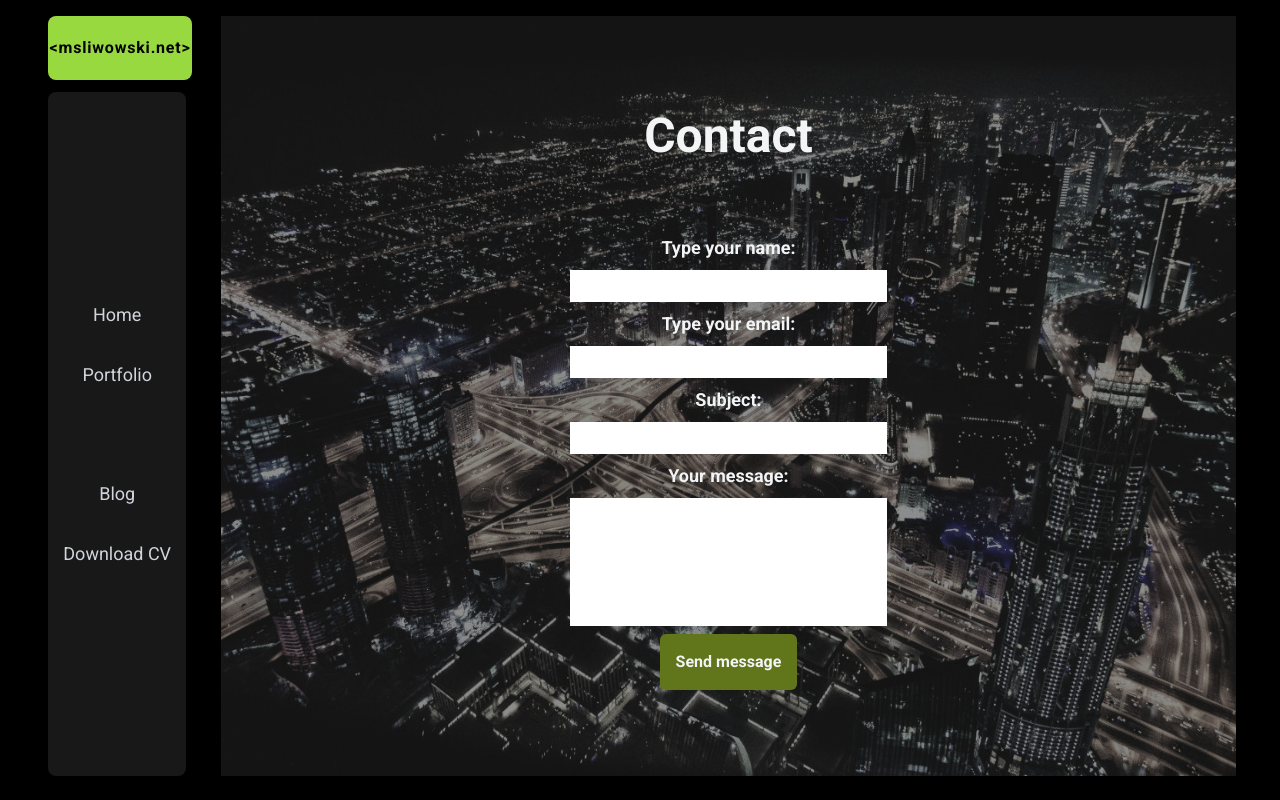
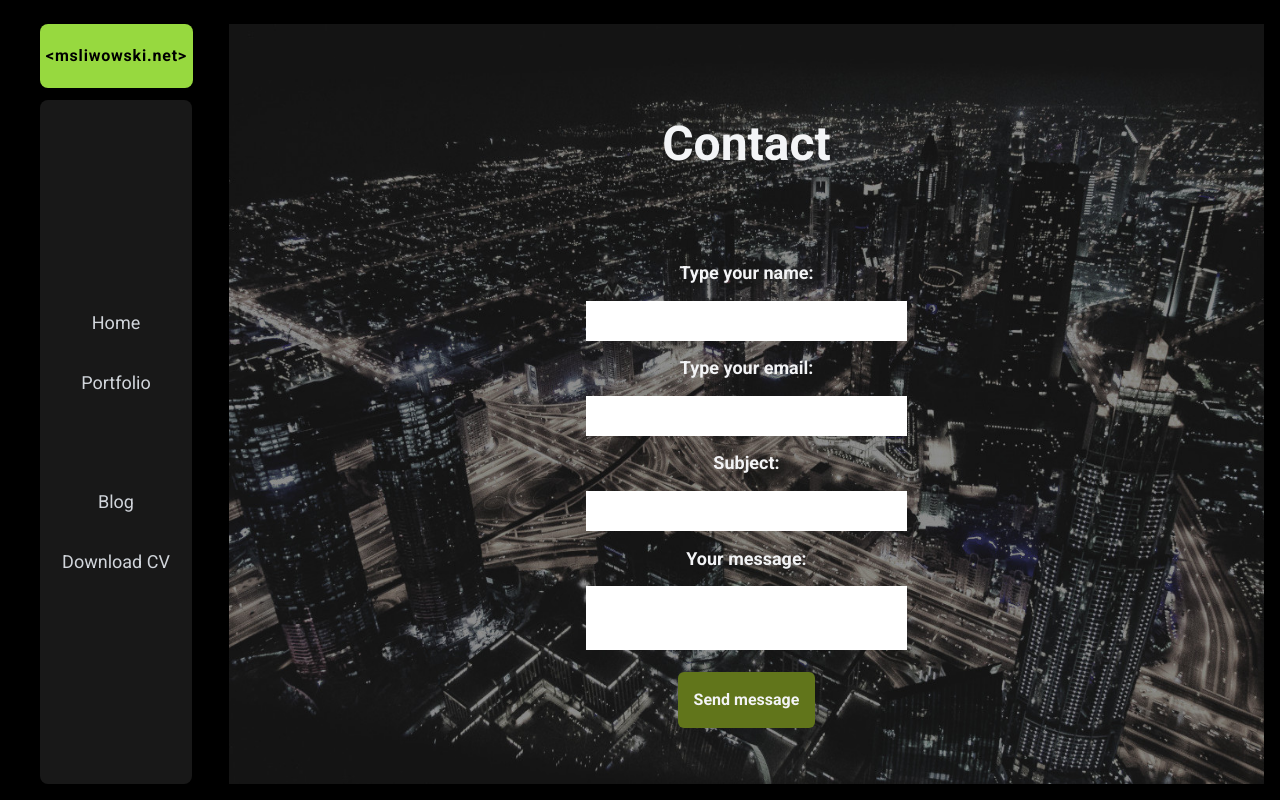
Before and after one commit to matej2314/my-portfolio, a React (Vite) app in the folder Frontend/: page /contact in a window 1280 px wide. Built offline with nearby package versions, Linux system fonts and the light colour scheme; no server answers; some icons are missing.

Commit message:
Fixed css classes for all screen width

```diff
--- a/Frontend/src/components/components-classes.js
+++ b/Frontend/src/components/components-classes.js
@@ -1,15 +1,15 @@
 
 export const compClasses = {
     contactForm: {
-        formDiv: "w-full h-full text-gray-100 flex flex-col items-center rounded-md pt-4 pb-14 md:pt-24 overflow-hidden z-10",
-        contactForm: "w-3/4  flex flex-col items-center font-black",
+        formDiv: "w-full h-[100%] text-gray-100 flex flex-col items-center rounded-md pt-4 pb-14 md:pt-24 overflow-hidden z-10",
+        contactForm: "w-full h-full px-3 md:w-1/3 flex flex-col items-center justify-between font-black",
         h2: "text-5xl mb-4",
         h3: "text-2xl text-lime-500",
         firstLabel: "text-lg mb-2 mt-4",
         otherLabels: "text-lg my-2",
-        input: "w-5/12 text-stone-950 p-1",
-        textarea: "w-5/12 h-32 text-stone-950 p-1 resize-none",
-        submitButton: "w-fit h-fit p-4 bg-[#61751b] rounded-md mt-2 hover:bg-[#374528]"
+        input: "w-full text-stone-950 p-3 md:p-2",
+        textarea: "w-full text-stone-950 p-3 md:p-2 resize-none",
+        submitButton: "w-fit h-fit p-4 bg-[#61751b] rounded-md mt-2 md:mt-4 hover:bg-[#374528]"
     },
     footer: {
         wrapper: "w-[100%] flex flex-row justify-center items-center mx-auto",
@@ -19,7 +19,7 @@ export const compClasses = {
     },
     leftSidebar: {
         leftSidebar: "h-content w-fit ml-10 flex flex-col justify-between gap-3",
-        link: "bg-[#97d93f] w-10/12 rounded-lg flex justify-center items-center py-5 px-4 text-black hover:bg-[#374528] hover:text-slate-200",
+        link: "bg-[#97d93f] w-[84.5%] rounded-lg flex justify-center items-center py-5 px-5 text-black hover:bg-[#374528] hover:text-slate-200",
         span: "font-bold font-sans tracking-wider",
     },
     mainLeftContainer: {
@@ -29,9 +29,9 @@ export const compClasses = {
         mainContainer: 'bg-neutral-600/30 text-gray-300 w-full h-full rounded-md overflow-scroll no-scrollbar',
     },
     menu: {
-        menu: "w-4/5 h-full bg-neutral-600/30 flex flex-col justify-around items-center rounded-lg",
+        menu: "w-[84%] h-[102%] bg-neutral-600/30 flex flex-col justify-around items-center rounded-lg",
         ul: "flex flex-col items-center gap-8 text-gray-300 text-lg",
-        li: "wi-fit h-fit",
+        li: "w-fit h-fit",
         link: "flex justify-center min-h-[1.5em]",
     },
     portfolio: {
--- a/Frontend/src/components/portfolio-sections/portSections-classes.js
+++ b/Frontend/src/components/portfolio-sections/portSections-classes.js
@@ -1,9 +1,9 @@
 export const sectionsClasses = {
     portfolioHeader: {
-        wrapper: "w-full h-[90vh] md:h-[30vh] flex flex-row items-center justify-center relative md:flex-row",
-        innerWrapper: "w-full h-full relative flex flex-col justify-center items-center",
-        photoTextWrapper: "w-full h-[100%] md:h-[50%] mt-[12.5rem] md:mt-0 absolute flex flex-col justify-center items-center gap-1",
-        bgImage: "top-0 left-0 z-0 w-full h-[55vh] md:h-full object-cover opacity-60 blur-[2px] bg-gradient-to-t from-bg-neutral-600/30 via-transparent to-transparent",
+        wrapper: "w-full h-[60vh] md:h-[30vh] flex flex-row items-center justify-center relative md:flex-row",
+        innerWrapper: "w-full h-[100%] md:h-full relative flex flex-col justify-center items-center",
+        photoTextWrapper: "w-full h-[60vh] md:h-[50%] mt-[12.5rem] md:mt-0 absolute flex flex-col justify-center items-center gap-1",
+        bgImage: "top-0 left-0 z-0 w-full h-[46vh] md:h-full object-cover opacity-60 blur-[2px] bg-gradient-to-t from-bg-neutral-600/30 via-transparent to-transparent",
         portfolioPhoto: "w-[6rem] h-[6rem] md:w-24 md:h-24 z-10 items-center justify-center rounded-full border-4 border-slate-300 hover:z-20 hover:scale-150 max-w-full max-h-full object-cover",
         h2: "text-white text-sm md:text-lg font-semibold z-10",
         h3: "text-white text-sm z-10 hover:text-[#b8c785]",
@@ -30,7 +30,7 @@ export const sectionsClasses = {
         servicesWrapper: "grid grid-rows-auto md:grid-cols-2 gap-2 pb-4 border-dotted border-b-2 border-[#6f963b] border-opacity-40 ",
     },
     skill: {
-        span: "mr-3 min-w-[40px] flex justify-center",
+        span: "mr-1.5 md:mr-3 min-w-[40px] flex justify-center",
         li: "w-fit flex flex-row items-center justify-start gap-2 mx-auto",
     },
     skillsSection: {
--- a/Frontend/src/components/projects/projectsClasses.js
+++ b/Frontend/src/components/projects/projectsClasses.js
@@ -5,9 +5,9 @@ export const projectsClasses = {
     },
     project: {
         wrapper: "w-full z-0",
-        ul: "w-full flex flex-col md:grid md:grid-cols-2 gap-3 pl-2 overflow-scroll no-scrollbar z-0",
+        ul: "w-full flex flex-col md:grid md:grid-cols-2 gap-9 pl-2 overflow-scroll no-scrollbar z-0",
         li: "relative w-full",
-        projectImage: "w-full h-full rounded-md",
+        projectImage: "max-w-72 max-h-72 rounded-md",
         hoverContent: "w-full h-full absolute bottom-0 left-o right-0 text-white flex flex-col justify-end items-center",
         contentWrapper: "w-full bg-black/80 flex flex-col justify-around items-center p-2 gap-2",
         h3: "text-lg underline underline-offset-1",
--- a/Frontend/src/pages/ProjectDetailsPage.jsx
+++ b/Frontend/src/pages/ProjectDetailsPage.jsx
@@ -30,7 +30,7 @@ export default function ProjectDetails() {
                         <p className={pagesClasses.projectsDetailsPage.description}>{selectedProject.long_text}</p>
                         {selectedProject.link === 'localhost' ? null : <div className={pagesClasses.projectsDetailsPage.linkWrapper}>
                             <p className={pagesClasses.projectsDetailsPage.linkParagraph}>
-                                Link to the demo:
+                                Link to the demo :
                             </p>
                             <a className={pagesClasses.projectsDetailsPage.demoLink} href={selectedProject.link}>{selectedProject.title}</a>
                         </div>}
--- a/Frontend/src/pages/pages-classes.js
+++ b/Frontend/src/pages/pages-classes.js
@@ -4,27 +4,27 @@ export const pagesClasses = {
         contentWrapper: "w-[95vw] h-[88vh] bg-neutral-600/30 md:h-content md:mt-0 md:mr-9 flex md:flex-row md:justify-center md:items-start"
     },
     contactPage: {
-        pageWrapper: "w-full h-[96vh] flex flex-col items-center justify-center pt-6 px-2 md:pt-4 md:pb-4 md:w-screen md:h-full md:overflow-hidden md:flex-row md:justify-around md:flex-nowrap z-0",
-        formWrapper: "relative w-full h-full flex md:h-content md:justify-center bg-cover md:mr-9 bg-opacity-75 md:my- z-0",
+        pageWrapper: "w-dvw h-dvh flex flex-col rounded-lg items-center justify-center pt-6 dmd:pt-5 md:pb-4 md:w-screen md:h-full md:overflow-hidden md:flex-row md:justify-around md:flex-nowrap z-0",
+        formWrapper: "relative w-full h-[88%] mx-2 flex md:h-content md:justify-center md:rounded-lg bg-cover md:mr-4 bg-opacity-75 md:my- z-0",
         img: "absolute z-0 left-0 top-0 w-full h-full bg-cover",
     },
     mainPage: {
         wrapper: "w-screen h-dvh overflow-hidden flex justify-around flex-nowrap font-sans mr-9 md:pt-5 md:pb-4",
-        contentWrapper: 'relative w-full h-content flex flex-row flex-nowrap mr-9 md:mb-5',
+        contentWrapper: 'relative w-full h-content flex flex-row justify-center flex-nowrap mr-5 md:mb-5',
     },
     portfolioPage: {
-        portfolioWrapper: "w-screen h-dvh flex flex-col items-center pt-5 justify-center md:flex-row md:flex-nowrap md:py-5",
-        portfolioContentWrapper: "relative bg-neutral-600/30 text-gray-300 w-11/12 h-full md:h-content rounded-md flex flex-col items-center justify-center md:flex-col md:justify-between md:mt-5 md:mb-5 md:mr-9 overflow-scroll no-scrollbar",
+        portfolioWrapper: "w-dvw h-dvh flex flex-col items-center pt-5 justify-center md:flex-row md:flex-nowrap md:py-5",
+        portfolioContentWrapper: "relative bg-neutral-600/30 text-gray-300 w-11/12 h-full md:h-content rounded-md flex flex-col items-center justify-center md:flex-col md:justify-around md:mr-5 overflow-scroll no-scrollbar",
     },
     projectsDetailsPage: {
         wrapper: "w-screen h-dvh bg-black overflow-hidden flex justify-around flex-nowrap",
-        detailsWrapper: "w-full h-content flex flex-row justify-center items-center mt-5 mr-9 bg-neutral-600/30 text-slate-200 p-2 overflow-scroll no-scrollbar",
-        div: "w-3/4 h-full flex flex-col items-center pt-1 px-2 pb-2 overflow-scroll no-scrollbar gap-4",
-        projectTitle: "text-2xl font-bold",
-        screenshot: "border-8 border-slate-200 rounded-sm max-w-[45rem]",
+        detailsWrapper: "w-[100%] h-content flex flex-row justify-center items-center mt-5 mr-9 bg-neutral-600/30 text-slate-200 p-2 overflow-scroll no-scrollbar",
+        div: "w-[80%] h-full flex flex-col items-center pt-1 px-2 pb-2 overflow-scroll no-scrollbar gap-4",
+        projectTitle: "w-full flex flex-row justify-center text-2xl font-bold",
+        screenshot: "w-full flex flex-row justify-center border-8 border-slate-200 rounded-sm max-w-[55rem]",
         subtitle: "text-xl font-bold text-[#b8c785]",
         description: "w-full flex flex-row justify-center text-xl px-4 whitespace-pre-line leading-relaxed",
-        linkWrapper: "w-full flex flex-row justify-center gap-2 font-bold text-xl",
+        linkWrapper: "w-full flex flex-row justify-center gap-3 font-bold text-xl",
         linkParagraph: "underline underline-offset-2",
         demoLink: "hover:text-[#b8c785]",
         repoLink: "text-xl underline underline-offset-1 hover:text-[#b8c785]"
```
